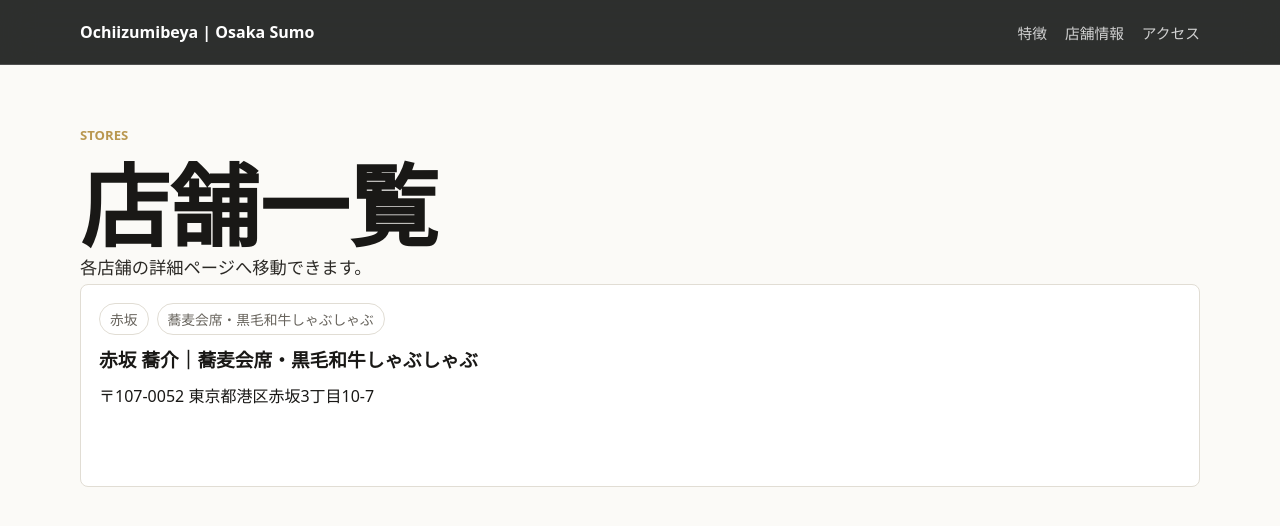
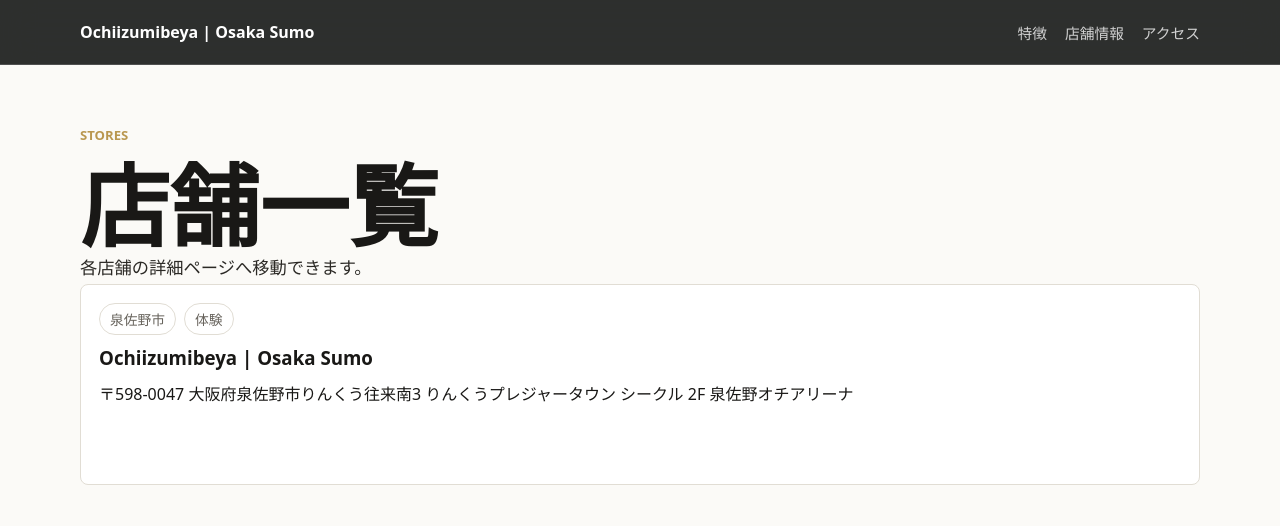
Before and after one commit to mauloajin/meo-store-page-generator, a Next.js app: page /stores in a window 1280 px wide. Shown: the top 526 px of the page. Built offline with nearby package versions, Linux system fonts and the light colour scheme.

Commit message:
Replace Akasaka store data with Ochiizumibeya

```diff
--- a/data/gbp-mock.ts
+++ b/data/gbp-mock.ts
@@ -3,40 +3,42 @@
 export const gbpMockLocations: GbpLocation[] = [
   {
     source: "google-business-profile",
-    gbpLocationId: "gbp-akasaka-sobasuke",
-    name: "赤坂 蕎介｜蕎麦会席・黒毛和牛しゃぶしゃぶ",
+    gbpLocationId: "gbp-ochiizumibeya-osaka-sumo",
+    name: "Ochiizumibeya | Osaka Sumo",
     address: {
       country: "JP",
-      postalCode: "107-0052",
-      prefecture: "東京都",
-      locality: "港区赤坂",
-      streetAddress: "3丁目10-7",
-      formatted: "〒107-0052 東京都港区赤坂3丁目10-7"
+      postalCode: "598-0047",
+      prefecture: "大阪府",
+      locality: "泉佐野市",
+      streetAddress: "りんくう往来南3 りんくうプレジャータウン シークル 2F 泉佐野オチアリーナ",
+      formatted: "〒598-0047 大阪府泉佐野市りんくう往来南3 りんくうプレジャータウン シークル 2F 泉佐野オチアリーナ"
     },
-    telephone: "03-3505-5338",
+    telephone: "072-447-6711",
     openingHours: [
-      { day: "月曜日", opens: "17:30", closes: "23:00" },
-      { day: "火曜日", opens: "17:30", closes: "23:00" },
-      { day: "水曜日", opens: "17:30", closes: "23:00" },
-      { day: "木曜日", opens: "17:30", closes: "23:00" },
-      { day: "金曜日", opens: "17:30", closes: "23:00" },
-      { day: "土曜日", opens: "17:30", closes: "23:00" },
-      { day: "日曜日", opens: "17:30", closes: "23:00" },
-      { day: "祝日", opens: "17:30", closes: "23:00" },
-      { day: "祝前日", opens: "17:30", closes: "23:00" },
-      { day: "祝後日", opens: "17:30", closes: "23:00" }
+      { day: "木曜日", opens: "12:00", closes: "15:00" },
+      { day: "木曜日", opens: "17:00", closes: "20:00" },
+      { day: "金曜日", opens: "12:00", closes: "15:00" },
+      { day: "金曜日", opens: "17:00", closes: "20:00" },
+      { day: "土曜日", opens: "12:00", closes: "15:00" },
+      { day: "土曜日", opens: "17:00", closes: "20:00" },
+      { day: "日曜日", opens: "12:00", closes: "15:00" },
+      { day: "日曜日", opens: "17:00", closes: "20:00" },
+      { day: "月曜日", closed: true },
+      { day: "火曜日", closed: true },
+      { day: "水曜日", closed: true }
     ],
-    categories: ["和食店", "蕎麦店", "日本料理店"],
-    description:
-      "【ご接待・ご宴会等に】【完全予約制】赤坂 蕎介は、赤坂で個室を備えた落ち着きある和食・日本料理のお店です。香り高い蕎麦を中心に、季節の食材を生かした蕎麦懐石、黒毛和牛のしゃぶしゃぶなど、上質な味わいをゆっくりお楽しみいただけます。接待や会食、記念日、デートなど、大切なひとときにもおすすめです。夜は日本料理とお酒を楽しむディナーとして、幅広いシーンでご利用いただけます。赤坂で個室のある蕎麦店、蕎麦懐石、和食、黒毛和牛しゃぶしゃぶをお探しの方は、ぜひ赤坂 蕎介へお越しください。落ち着いた空間で、素材の持ち味を生かした料理と丁寧なおもてなしを大切にしています。大人の食事や特別な日にもふさわしい時間をお過ごしください。",
-    websiteUrl: "https://www.akasaka-kyosuke.com/",
-    rating: 4.3,
-    reviewCount: 46,
-    mapUrl:
-      "https://www.google.com/maps/search/?api=1&query=%E8%B5%A4%E5%9D%82%20%E8%95%8E%E4%BB%8B%EF%BD%9C%E8%95%8E%E9%BA%A6%E4%BC%9A%E5%B8%AD%E3%83%BB%E9%BB%92%E6%AF%9B%E5%92%8C%E7%89%9B%E3%81%97%E3%82%83%E3%81%B6%E3%81%97%E3%82%83%E3%81%B6",
-    menuUrl: "https://tabelog.com/tokyo/A1308/A130801/13024654/party/",
-    services: ["完全予約制", "個室あり"],
-    menuItems: ["蕎麦会席", "黒毛和牛しゃぶしゃぶ"],
-    photoUrls: ["/images/akasaka-kyosuke-hero.jpg"]
+    categories: ["体験", "相撲", "レストラン", "観光"],
+    description: "Osaka Sumo Restaurant Ochiizumibeya offers a unique cultural experience where Japanese cuisine and the tradition of sumo wrestling come together. Inside the restaurant, a sumo ring is set in the center, letting guests watch live sumo performances up close while they dine. The show is performed by former professional sumo wrestlers and includes powerful matches, cultural explanations, and interactive moments with guests. Various plans are available, including show-only options without meals, as well as dining plans featuring traditional Chanko-nabe. Halal Wagyu Sukiyaki is also available in selected plans, and premium courses may include sushi as part of the meal. Experience Japanese culture, food, and live entertainment in Osaka.",
+    websiteUrl: "https://www.ochiizumi.com/",
+    businessProfileUrl: "https://maps.app.goo.gl/k2BCc7bhXy66Jm3z7",
+    mapUrl: "https://maps.app.goo.gl/k2BCc7bhXy66Jm3z7",
+    menuUrl: "https://japanculture.info/shop/ochiizumi",
+    services: ["Live sumo show", "Former professional sumo wrestlers", "Interactive sumo experience", "English-friendly cultural explanation", "Show-only plans", "Dining plans"],
+    menuItems: ["Chanko-nabe", "Halal Wagyu Sukiyaki", "Sushi premium course"],
+    photoUrls: [
+      "https://static.wixstatic.com/media/543426_573392fa041f4490a86c190815c918ba~mv2.jpg/v1/fill/w_1248,h_936,fp_0.50_0.50,q_90,enc_avif,quality_auto/543426_573392fa041f4490a86c190815c918ba~mv2.jpg",
+      "https://static.wixstatic.com/media/543426_6036ab2afc834d1a95c3283c32ed251d~mv2.jpg/v1/fill/w_1244,h_936,fp_0.50_0.50,q_90,enc_avif,quality_auto/543426_6036ab2afc834d1a95c3283c32ed251d~mv2.jpg",
+      "https://static.wixstatic.com/media/543426_b59a6ca6d3934b60afc9d73cebf15ae6~mv2.jpg/v1/fill/w_1244,h_936,fp_0.50_0.50,q_90,enc_avif,quality_auto/543426_b59a6ca6d3934b60afc9d73cebf15ae6~mv2.jpg"
+    ]
   }
 ];
```
